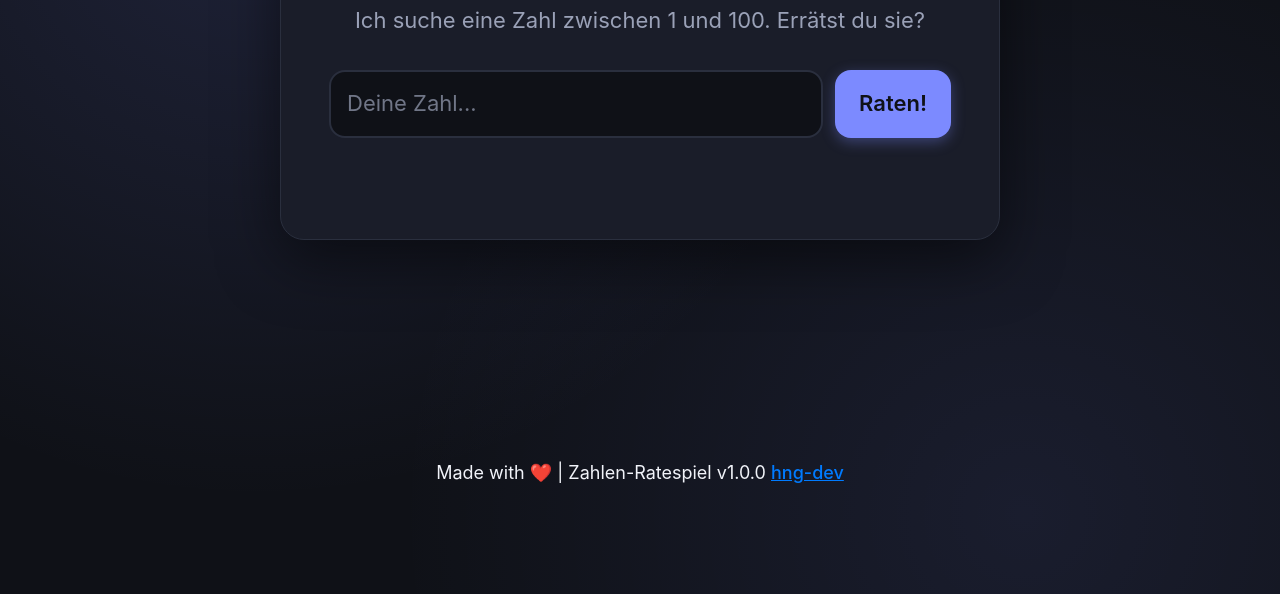
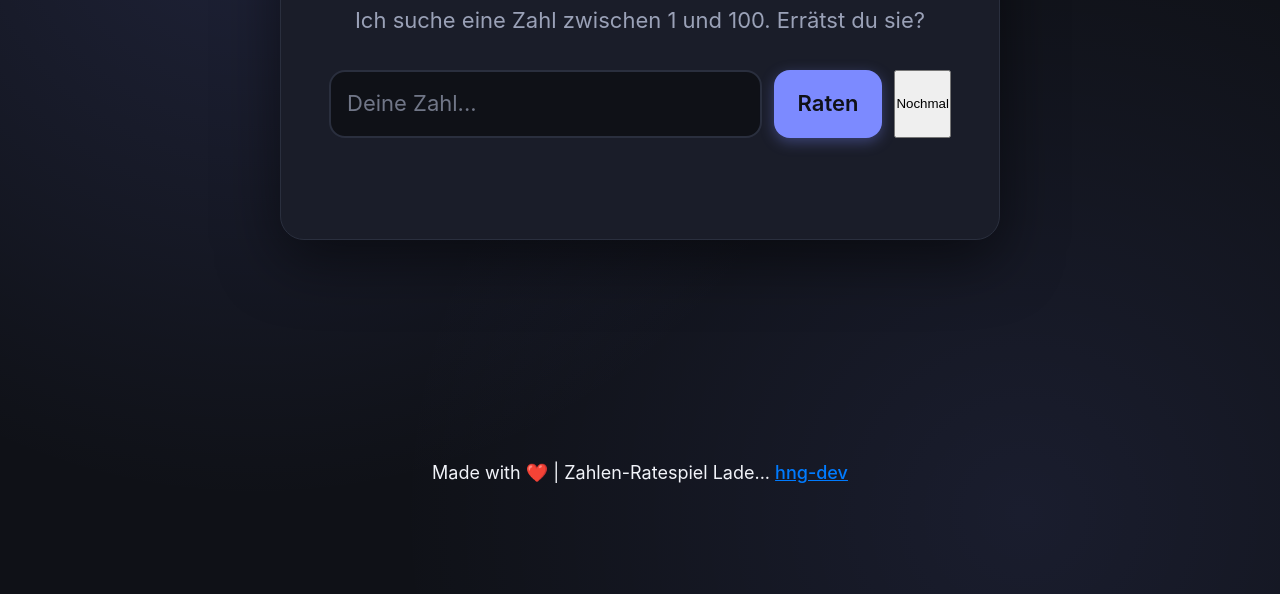
Before and after one commit to hng-dev/Zahlen-Ratespiel, a plain HTML site: page index.html in a window 1280 px wide. Shown: the part 206-800 px from the top of the page. Drawn offline with Linux system fonts and the light colour scheme.

Commit message:
Update footer with JSON data

```diff
--- a/index.html
+++ b/index.html
@@ -4,7 +4,7 @@
 <head>
     <meta charset="UTF-8">
     <meta name="viewport" content="width=device-width, initial-scale=1.0">
-    <title>Zahlen-Ratespiel v1.0.0</title>
+    <title>Zahlen-Ratespiel</title>
     <link rel="stylesheet" href="style.css">
 </head>
 
@@ -15,14 +15,15 @@
 
         <div class="input-container">
             <input type="number" id="guessInput" placeholder="Deine Zahl...">
-            <button id="guessButton">Raten!</button>
+            <button id="guessButton">Raten</button>
+            <button id="againButton">Nochmal</button>
         </div>
 
         <p id="message"></p>
     </div>
 
     <footer>
-        Made with ❤️ | Zahlen-Ratespiel v1.0.0
+        Made with ❤️ | Zahlen-Ratespiel <span id="app-version">Lade...</span>
         <a href="https://www.github.com/hng-dev" target="_blank" rel="noopener noreferrer">hng-dev</a>
     </footer>
 
```
